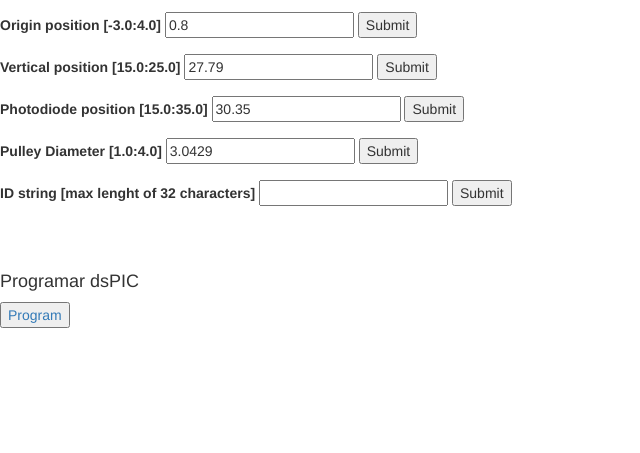
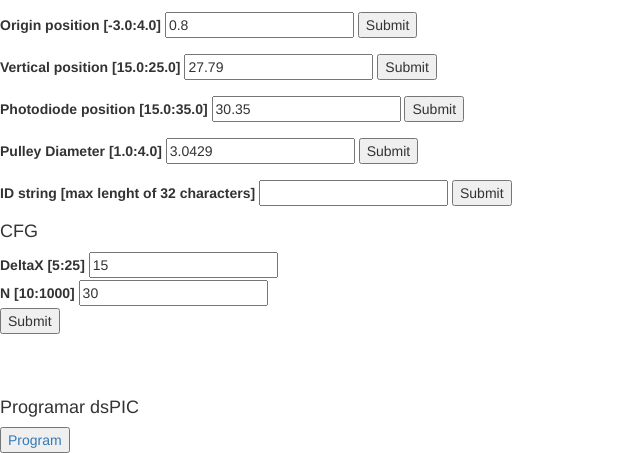
Before and after one commit to filipejtdias/pendulo, a Flask app: template templates/index.html in a window 1280 px wide. Shown: the part 526-979 px from the top of the page, without its empty margins (0-640 px from the left). Before the commit the page ends 854 px from the top, so only its background shows below. Run offline with Flask 2, Linux system fonts and the light colour scheme; the template is opened without the code that fills it, so the values that code supplies are empty; parts of the project's set-up code (start-up, migrations or seed data) failed here and were passed over; some libraries are stand-ins or nearby versions.

Commit message:
Add cfg script

```diff
--- a/app.py
+++ b/app.py
@@ -59,6 +59,16 @@ def move():
     run(script_file)
     return index()
 
+@app.route('/cfg', methods=['GET'])
+def cfg():
+
+    deltaX = request.args.get('deltaX')
+    N = request.args.get('n')
+
+    script_file="cfg.py {} {}".format(deltaX, N)
+    run(script_file)
+    return index()
+
 @app.route('/stream')
 def stream():
 
--- a/templates/index.html
+++ b/templates/index.html
@@ -133,7 +133,20 @@
 
             <input type="submit" value="Submit">
         </form>
+    </div>
 
+    <div>
+        <h4>CFG</h4>
+        <form action="/cfg" method="get">
+
+            <label for="deltaX">DeltaX [5:25]</label>
+            <input type="text" id="deltaX" name="deltaX" value="15" required><br>
+
+            <label for="n">N [10:1000]</label>
+            <input type="text" id="n" name="n" value="30" required><br>
+
+            <input type="submit" value="Submit">
+        </form>
     </div>
 
     <div>
```
Also changed, not shown: scripts/cfg.py (added, +9 -0 lines).
